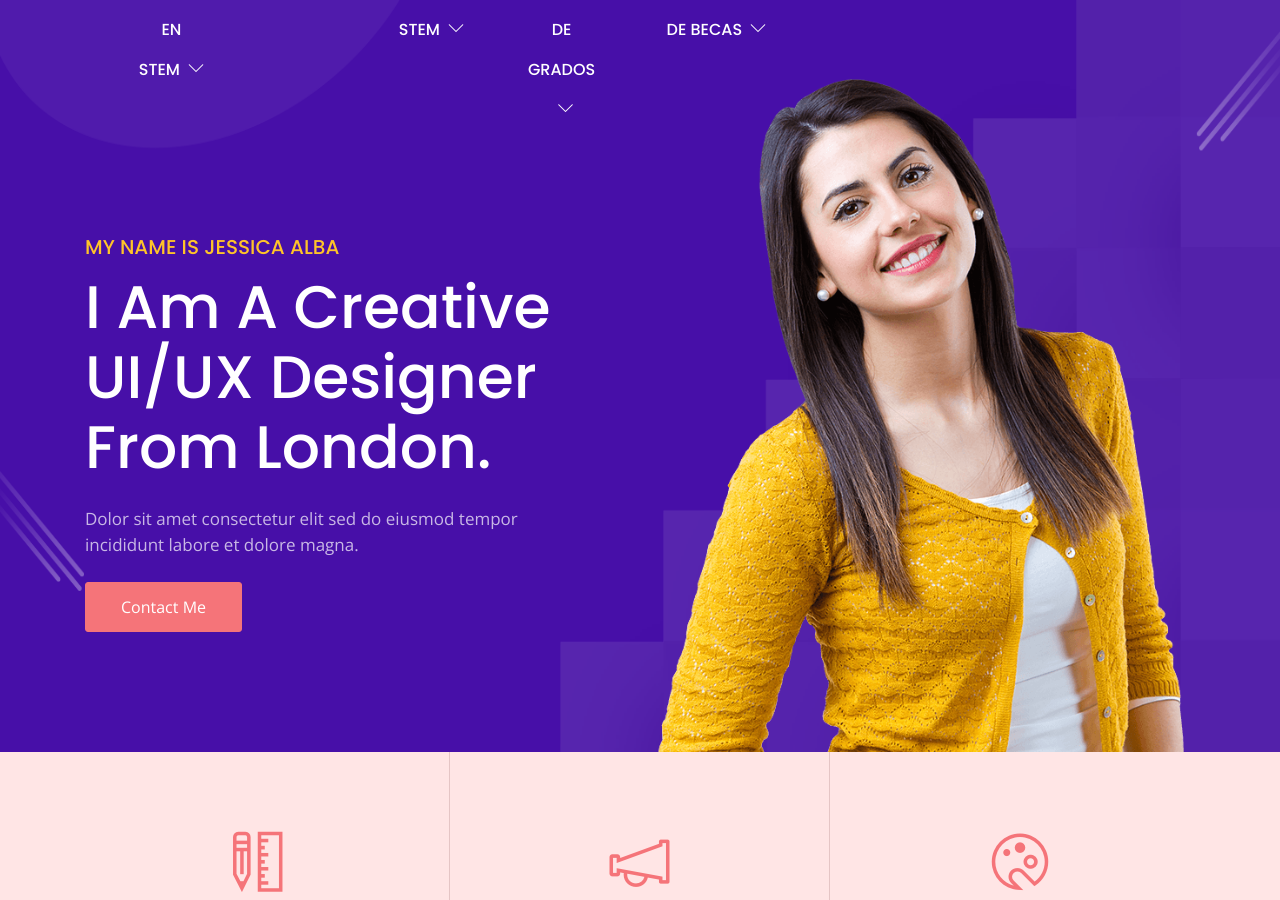
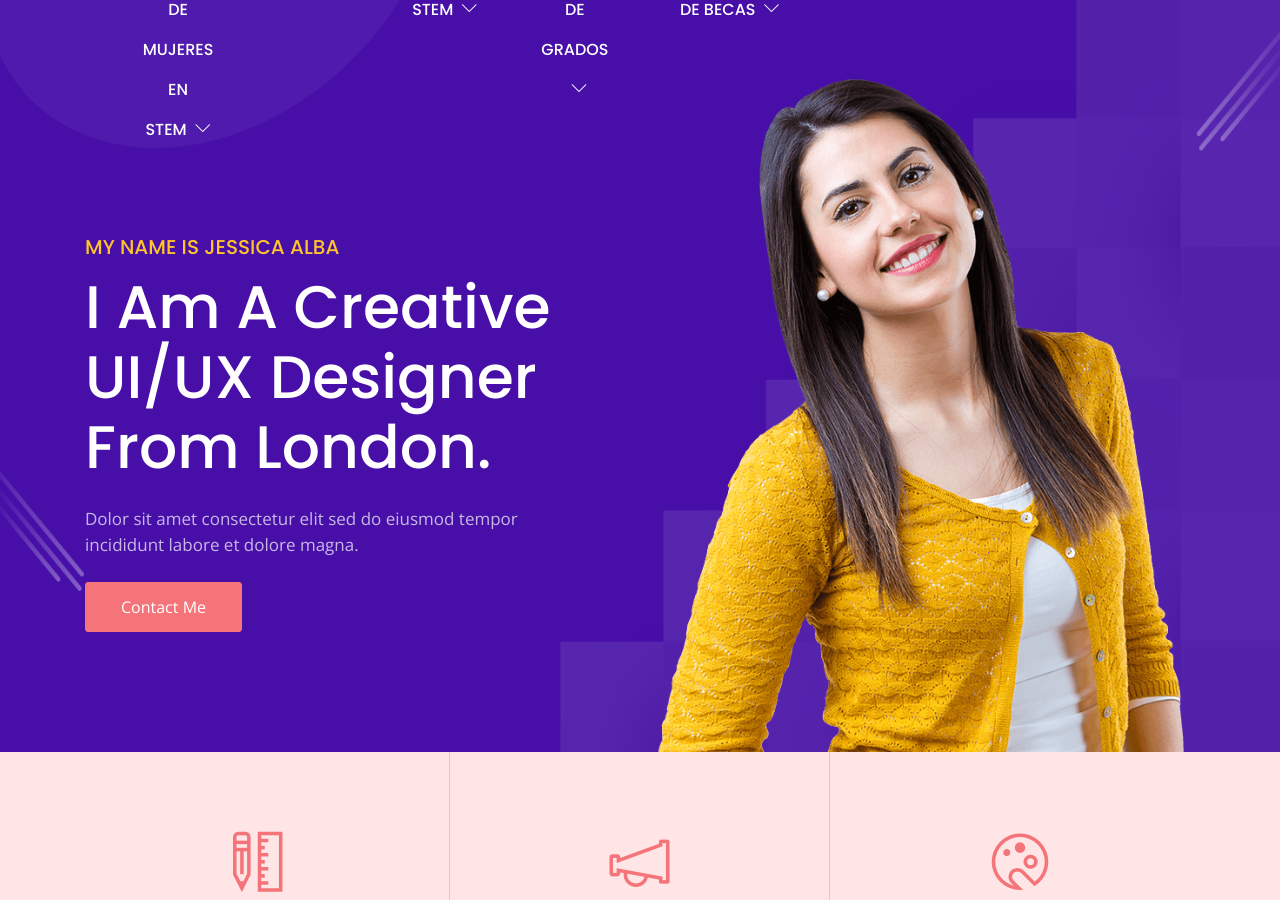
Before and after one commit to estaennosotraspiloto/estaennosotraspiloto, a Jekyll site: the page built from index.html, in a window 1280 px wide and 900 px high. Built offline with Jekyll 4.4.1, drawn with Linux system fonts in a browser that asks for light colours; some of the changed text lies outside the part shown.

Commit message:
Update from Forestry.io estaennosotraspiloto updated _data/navigation.yml

```diff
--- a/_data/navigation.yml
+++ b/_data/navigation.yml
@@ -1,6 +1,6 @@
 ---
 main:
-- name: Mujeres en STEM
+- name: Biografía de Mujeres en STEM
   url: ''
   submenu: ''
 - name: Inicio
```
